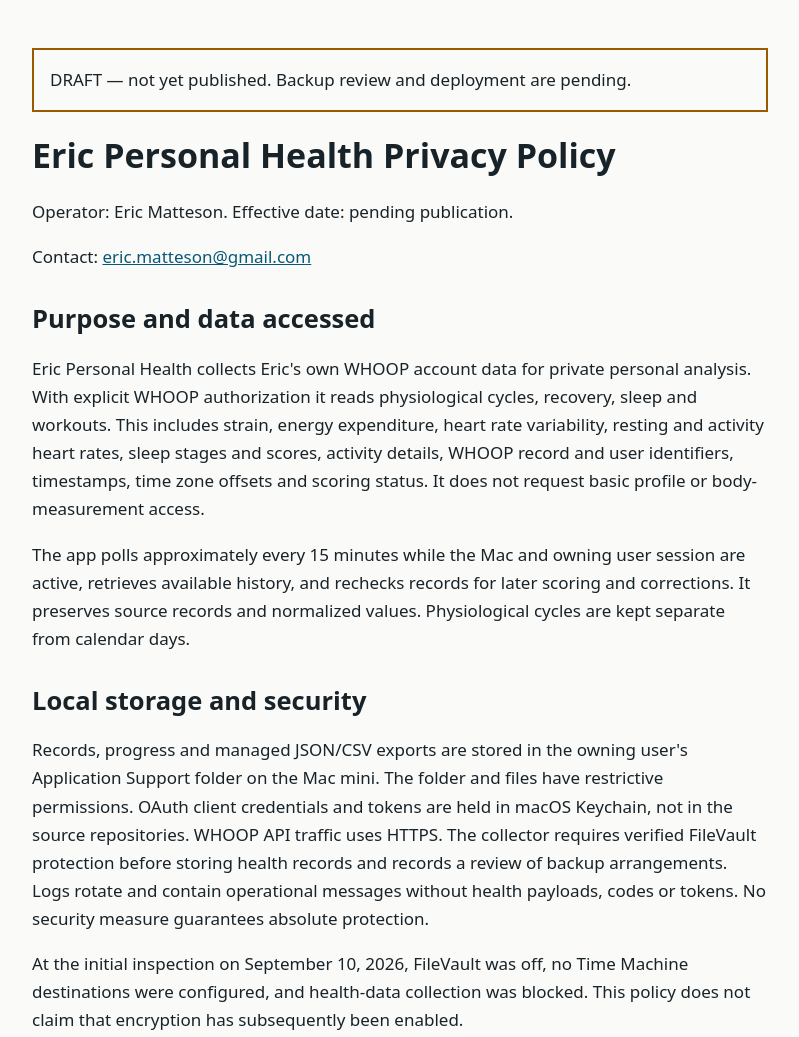
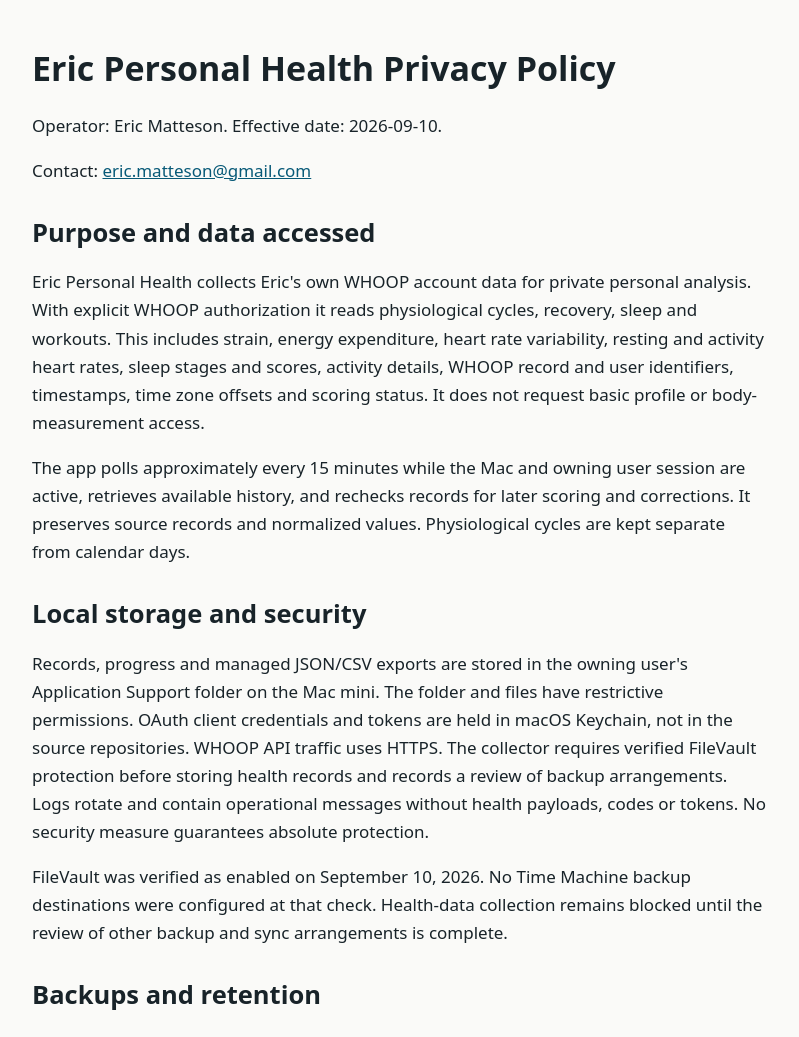
Before and after one commit to ematteson/personal-health-privacy, a plain HTML site: page index.html in a window 1280 px wide. Shown: the top 1037 px of the page, without its empty margins (240-1039 px from the left). Drawn offline with Linux system fonts and the light colour scheme.

Commit message:
Publish Eric Personal Health privacy policy

```diff
--- a/index.html
+++ b/index.html
@@ -6,16 +6,15 @@
 <title>Eric Personal Health — Privacy Policy</title>
 <style>body{max-width:46rem;margin:3rem auto;padding:0 1.25rem;font:17px/1.65 system-ui,sans-serif;color:#182329;background:#fafaf8}h1,h2{line-height:1.2}h2{margin-top:2rem}a{color:#075977}.draft{padding:1rem;border:2px solid #995b00}</style>
 <main>
-<p class="draft">DRAFT — not yet published. Backup review and deployment are pending.</p>
 <h1>Eric Personal Health Privacy Policy</h1>
-<p>Operator: Eric Matteson. Effective date: pending publication.</p>
+<p>Operator: Eric Matteson. Effective date: 2026-09-10.</p>
 <p>Contact: <a href="mailto:eric.matteson@gmail.com">eric.matteson@gmail.com</a></p>
 <h2>Purpose and data accessed</h2>
 <p>Eric Personal Health collects Eric's own WHOOP account data for private personal analysis. With explicit WHOOP authorization it reads physiological cycles, recovery, sleep and workouts. This includes strain, energy expenditure, heart rate variability, resting and activity heart rates, sleep stages and scores, activity details, WHOOP record and user identifiers, timestamps, time zone offsets and scoring status. It does not request basic profile or body-measurement access.</p>
 <p>The app polls approximately every 15 minutes while the Mac and owning user session are active, retrieves available history, and rechecks records for later scoring and corrections. It preserves source records and normalized values. Physiological cycles are kept separate from calendar days.</p>
 <h2>Local storage and security</h2>
 <p>Records, progress and managed JSON/CSV exports are stored in the owning user's Application Support folder on the Mac mini. The folder and files have restrictive permissions. OAuth client credentials and tokens are held in macOS Keychain, not in the source repositories. WHOOP API traffic uses HTTPS. The collector requires verified FileVault protection before storing health records and records a review of backup arrangements. Logs rotate and contain operational messages without health payloads, codes or tokens. No security measure guarantees absolute protection.</p>
-<p>At the initial inspection on September 10, 2026, FileVault was off, no Time Machine destinations were configured, and health-data collection was blocked. This policy does not claim that encryption has subsequently been enabled.</p>
+<p>FileVault was verified as enabled on September 10, 2026. No Time Machine backup destinations were configured at that check. Health-data collection remains blocked until the review of other backup and sync arrangements is complete.</p>
 <h2>Backups and retention</h2>
 <p>The application creates no backup service. Its runtime folder, including managed exports, is excluded from Time Machine. Other backup or sync destinations must be reviewed and must either exclude the data or have verified encryption before collection starts. This additional review is pending. Independently copied exports and any retained backup copies must be managed separately.</p>
 <p>The requested local archive retains collected records until Eric explicitly deletes them; records subsequently unavailable from WHOOP may be retained with a deletion marker. WHOOP's API terms restrict permanent copies and cache retention. Compatibility of long-term personal archiving with those restrictions is not established and requires clarification from WHOOP; no approval or exemption is claimed.</p>
```
Also changed, not shown: 1 other file.
